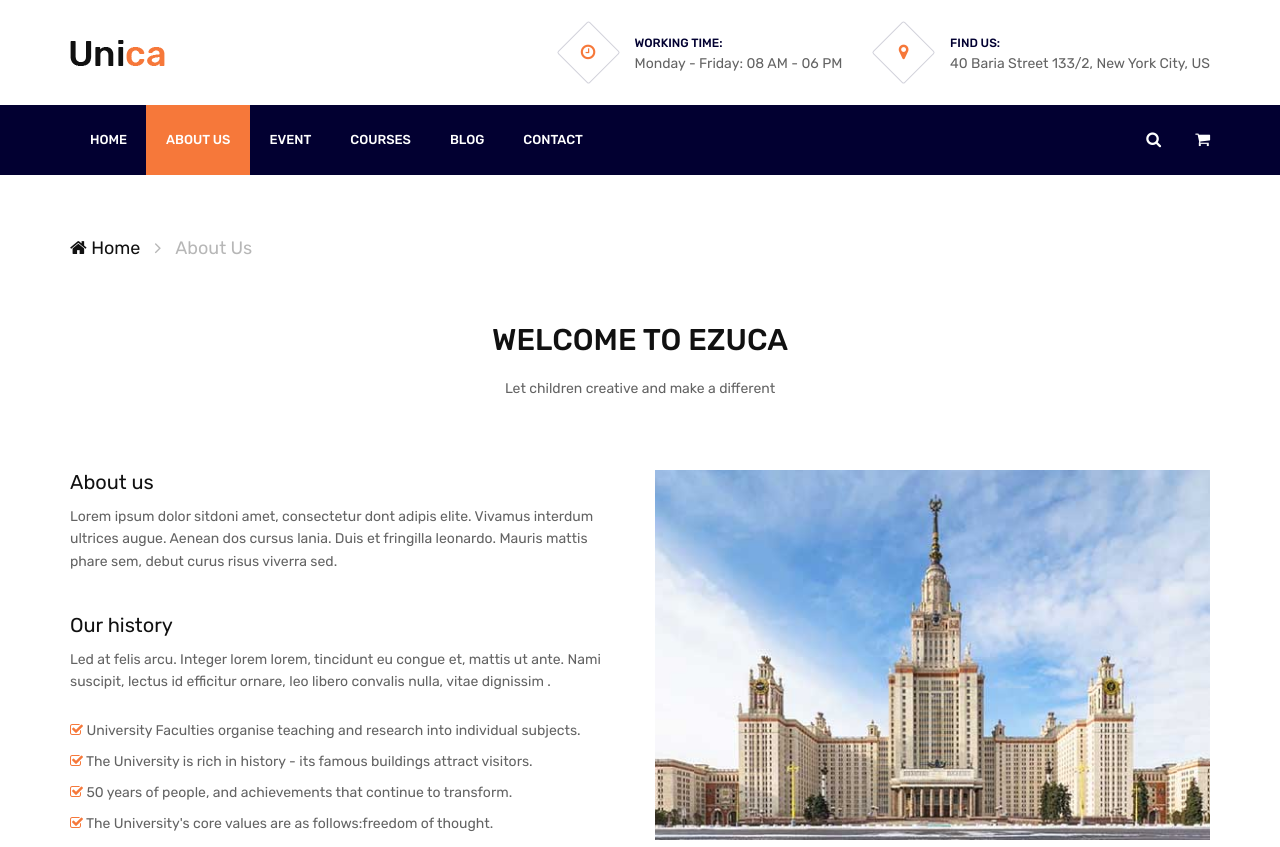
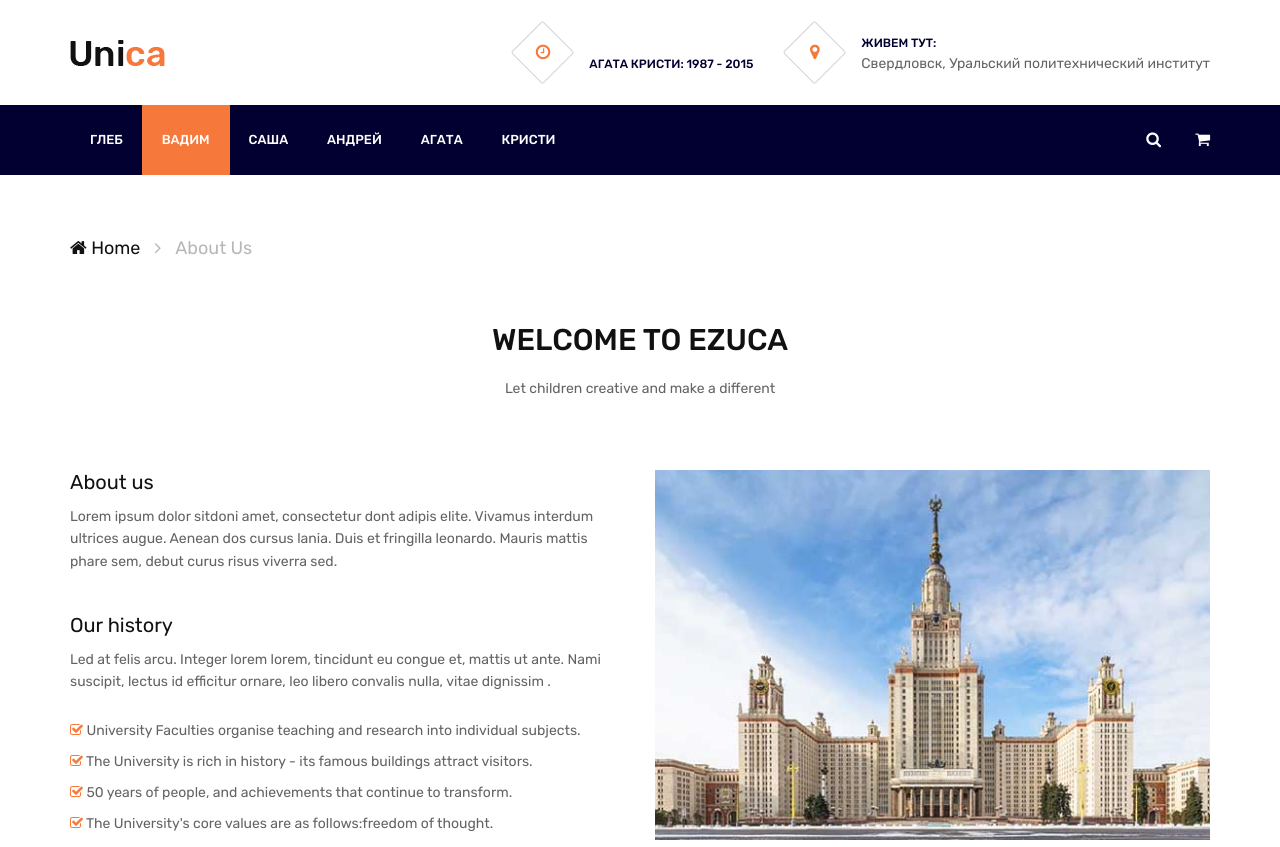
Before and after one commit to kaetchka/unica, a plain HTML site: page about.html in a window 1280 px wide. Shown: the top 847 px of the page. Drawn offline with Linux system fonts and the light colour scheme.

Commit message:
Update about.html

```diff
--- a/about.html
+++ b/about.html
@@ -44,11 +44,11 @@
 			<div class="header-info">
 				<div class="hf-item">
 					<i class="fa fa-clock-o"></i>
-					<p><span>Working time:</span>Monday - Friday: 08 AM - 06 PM</p>
+					<p><span>Агата Кристи: 1987 - 2015</p>
 				</div>
 				<div class="hf-item">
 					<i class="fa fa-map-marker"></i>
-					<p><span>Find us:</span>40 Baria Street 133/2, New York City, US</p>
+					<p><span>Живем тут:</span>Свердловск, Уральский политехнический институт</p>
 				</div>
 			</div>
 		</div>
@@ -64,12 +64,12 @@
 				<a href=""><i class="fa fa-shopping-cart"></i></a>
 			</div>
 			<ul class="main-menu">
-				<li><a href="index.html">Home</a></li>
-				<li class="active"><a href="about.html">About Us</a></li>
-				<li><a href="#">Event</a></li>
-				<li><a href="course.html">COURSES</a></li>
-				<li><a href="blog.html">blog</a></li>
-				<li><a href="contact.html">Contact</a></li>
+				<li><a href="index.html">Глеб</a></li>
+				<li class="active"><a href="about.html">Вадим</a></li>
+				<li><a href="#">Саша</a></li>
+				<li><a href="course.html">Андрей</a></li>
+				<li><a href="blog.html">Агата</a></li>
+				<li><a href="contact.html">Кристи</a></li>
 			</ul>
 		</div>
 	</nav>
```
